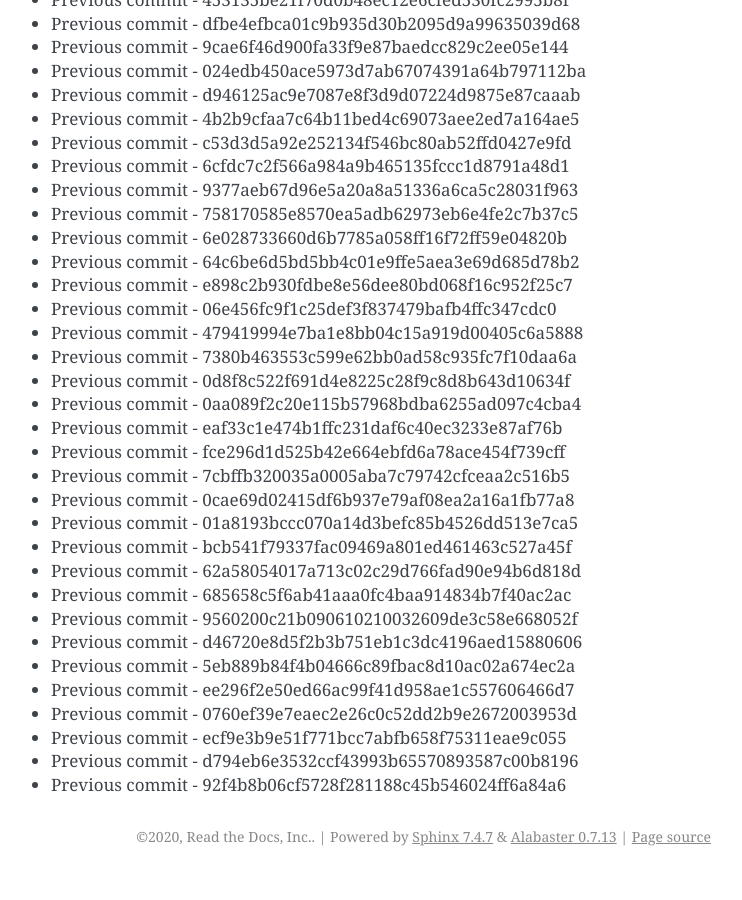
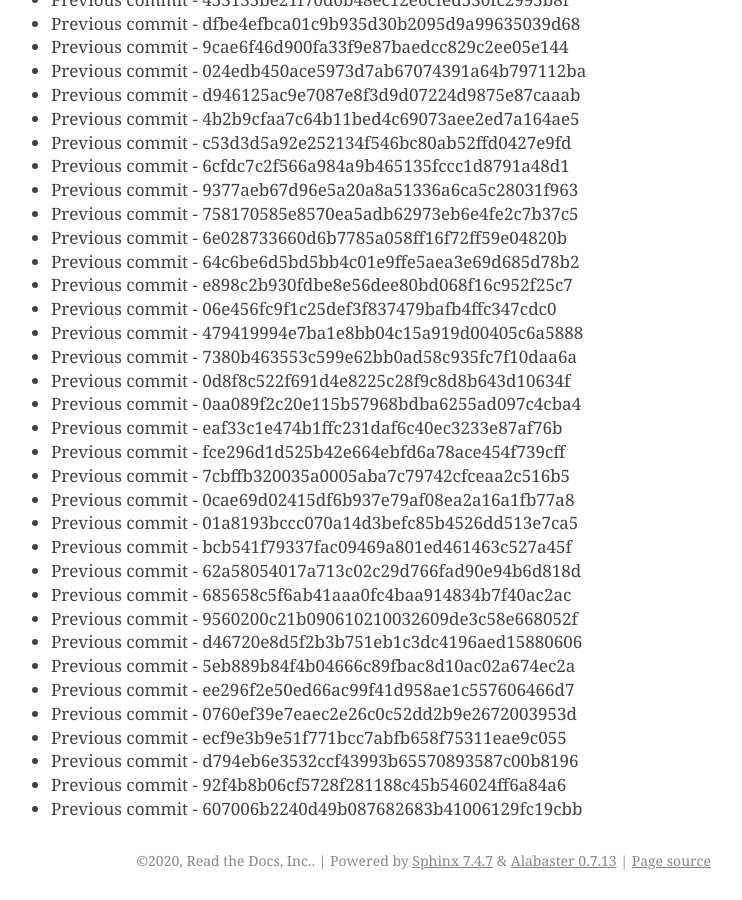
Before and after one commit to readthedocs/rtd-git-stresstest, a Sphinx documentation site: the page built from docs/updates.rst, in a window 1280 px wide and 900 px high, scrolled down 14672 px. Shown: the whole window, without its empty margins (399-1141 px from the left). Built offline with Sphinx 7.4.7, drawn with Linux system fonts in a browser that asks for light colours; before the commit the page ends 15548 px from its top, so only the background shows below that.

Commit message:
Generating commit from previous: 607006b2240d49b087682683b41006129fc19cbb

```diff
--- a/docs/updates.rst
+++ b/docs/updates.rst
@@ -648,3 +648,4 @@ It can be tested for any performance characteristics.
 * Previous commit - ecf9e3b9e51f771bcc7abfb658f75311eae9c055
 * Previous commit - d794eb6e3532ccf43993b65570893587c00b8196
 * Previous commit - 92f4b8b06cf5728f281188c45b546024ff6a84a6
+* Previous commit - 607006b2240d49b087682683b41006129fc19cbb
```
